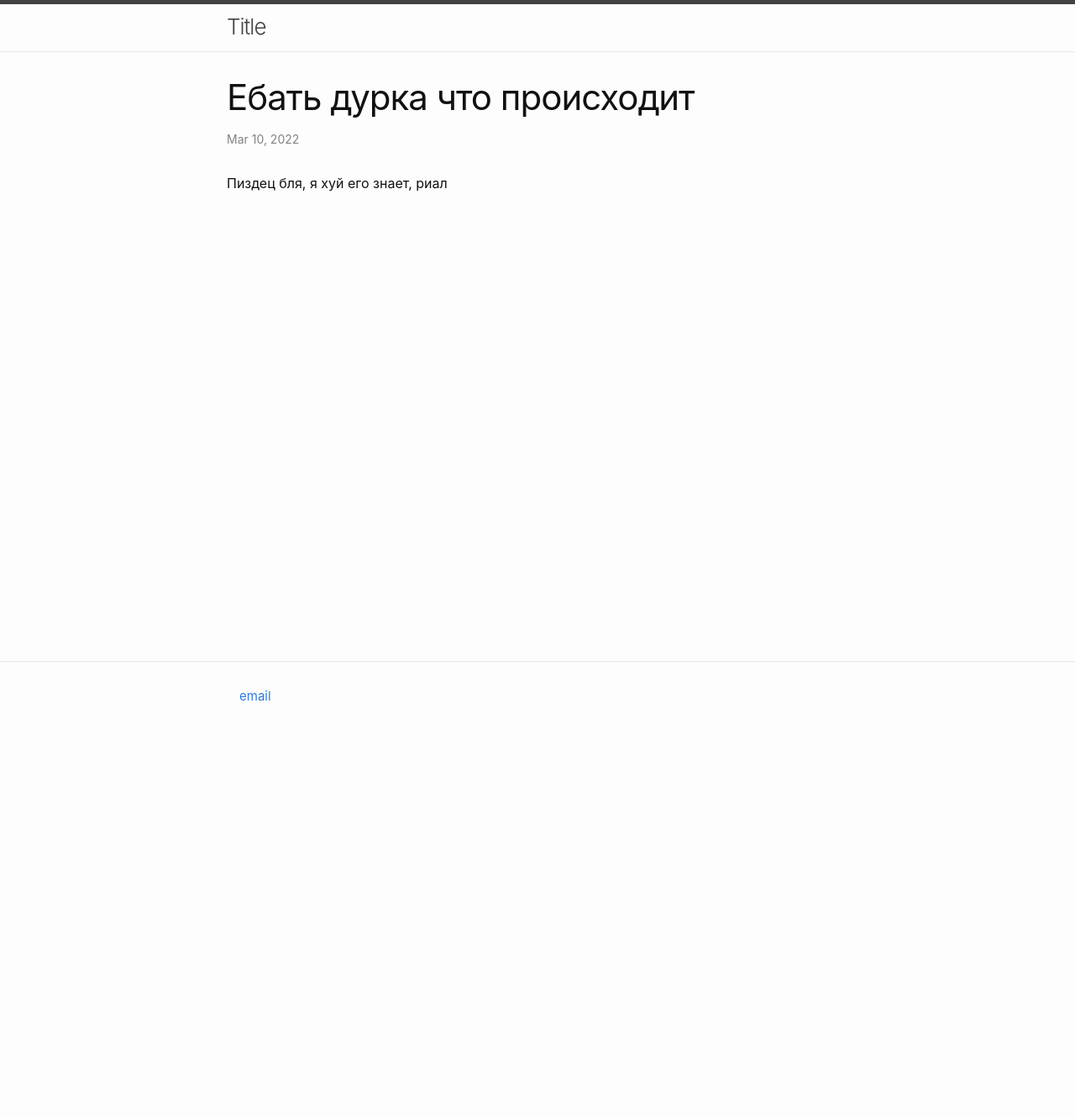
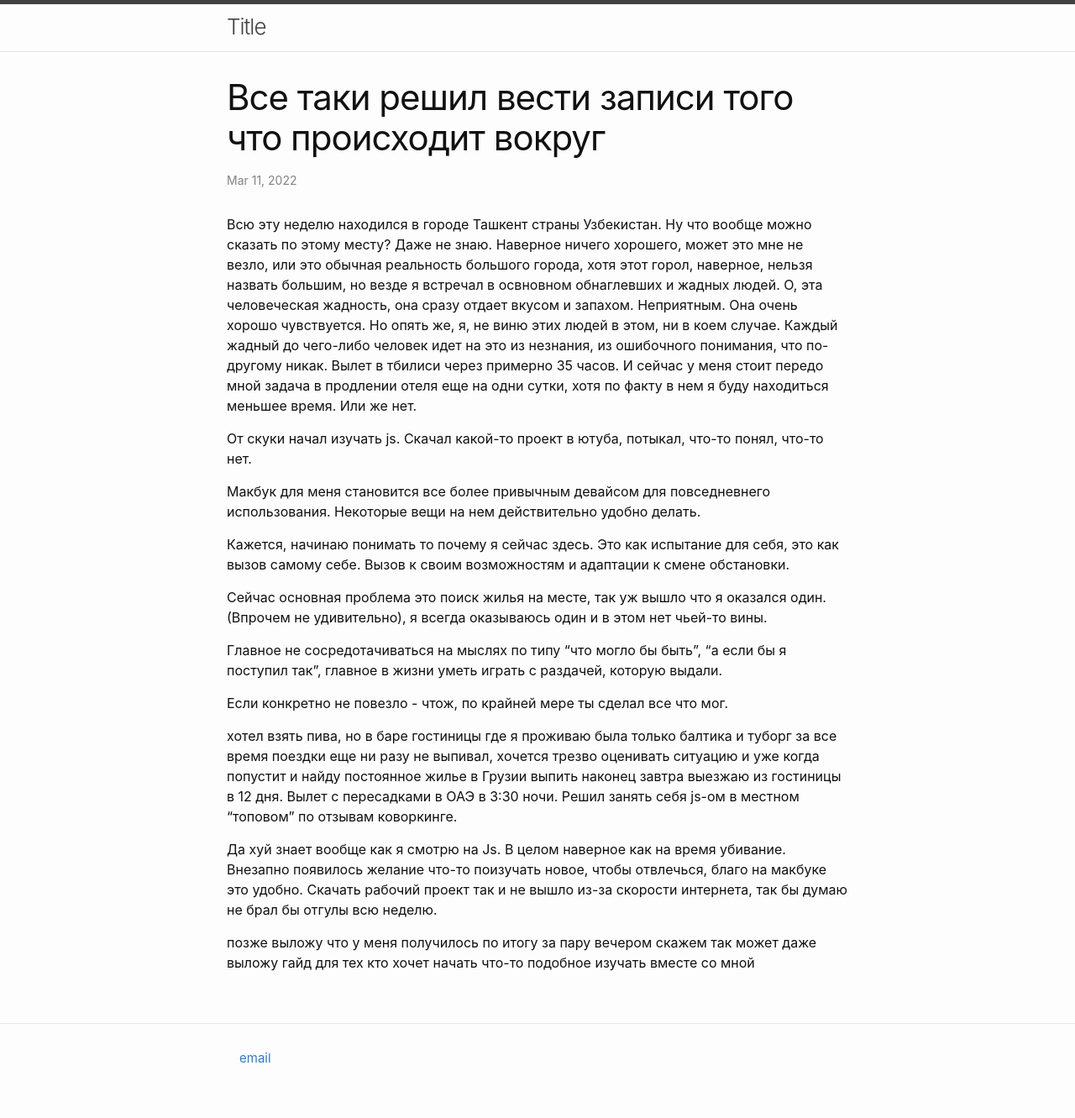
Before and after one commit to timurnikolaev2024/perspektivno.github.io, a Jekyll site: the page built from _posts/2022-03-10-durka-pizdec.markdown, in a window 1280 px wide. Shown: the whole page at 84% size. Built offline with Jekyll 4.4.1, drawn with Linux system fonts in a browser that asks for light colours; before the commit the page ends 900 px from its top, so only the background shows below that.

Commit message:
1103 upd

```diff
--- a/_posts/2022-03-10-durka-pizdec.markdown
+++ b/_posts/2022-03-10-durka-pizdec.markdown
@@ -1,7 +1,37 @@
 ---
 layout: post
-title:  "Ебать дурка что происходит"
-date:   2022-03-10 18:41:14 +0900
-categories: trash
+title:  "Все таки решил вести записи того что происходит вокруг"
+date:   2022-03-11 13:26:14 +0900
+categories:
 ---
-Пиздец бля, я хуй его знает, риал
+Всю эту неделю находился в городе Ташкент страны Узбекистан. Ну что вообще можно сказать по этому месту?
+Даже не знаю. Наверное ничего хорошего, может это мне не везло, или это обычная реальность большого города, хотя этот горол,
+наверное, нельзя назвать большим, но везде я встречал в освновном обнаглевших и жадных людей.
+О, эта человеческая жадность, она сразу отдает вкусом и запахом. Неприятным. Она очень хорошо чувствуется.
+Но опять же, я, не виню этих людей в этом, ни в коем случае. Каждый жадный до чего-либо человек идет на это из незнания,
+из ошибочного понимания, что по-другому никак.
+Вылет в тбилиси через примерно 35 часов. И сейчас у меня стоит передо мной задача в продлении отеля еще на одни сутки, хотя по факту в нем я буду находиться меньшее
+время. Или же нет.
+
+От скуки начал изучать js. Скачал какой-то проект в ютуба, потыкал, что-то понял, что-то нет.
+
+Макбук для меня становится все более привычным девайсом для повседневнего использования. Некоторые вещи на нем действительно удобно делать.
+
+Кажется, начинаю понимать то почему я сейчас здесь. Это как испытание для себя, это как вызов самому себе. Вызов к своим возможностям и адаптации к смене обстановки.
+
+Сейчас основная проблема это поиск жилья на месте, так уж вышло что я оказался один. (Впрочем не удивительно), я всегда оказываюсь один и в этом нет чьей-то вины.
+
+Главное не сосредотачиваться на мыслях по типу "что могло бы быть", "а если бы я поступил так", главное в жизни уметь играть с раздачей, которую выдали.
+
+Если конкретно не повезло - чтож, по крайней мере ты сделал все что мог.
+
+хотел взять пива, но в баре гостиницы где я проживаю была только балтика и туборг
+за все время поездки еще ни разу не выпивал, хочется трезво оценивать ситуацию
+и уже когда попустит и найду постоянное жилье в Грузии выпить наконец
+завтра выезжаю из гостиницы в 12 дня. Вылет с пересадками в ОАЭ в 3:30 ночи.
+Решил занять себя js-ом в местном "топовом" по отзывам коворкинге.
+
+Да хуй знает вообще как я смотрю на Js. В целом наверное как на время убивание. Внезапно появилось желание что-то поизучать новое, чтобы отвлечься, благо на макбуке это удобно. Скачать рабочий проект так и не вышло из-за скорости интернета, так бы думаю не брал бы отгулы всю неделю.
+
+позже выложу что у меня получилось по итогу за пару вечером скажем так
+может даже выложу гайд для тех кто хочет начать что-то подобное изучать вместе со мной
```
